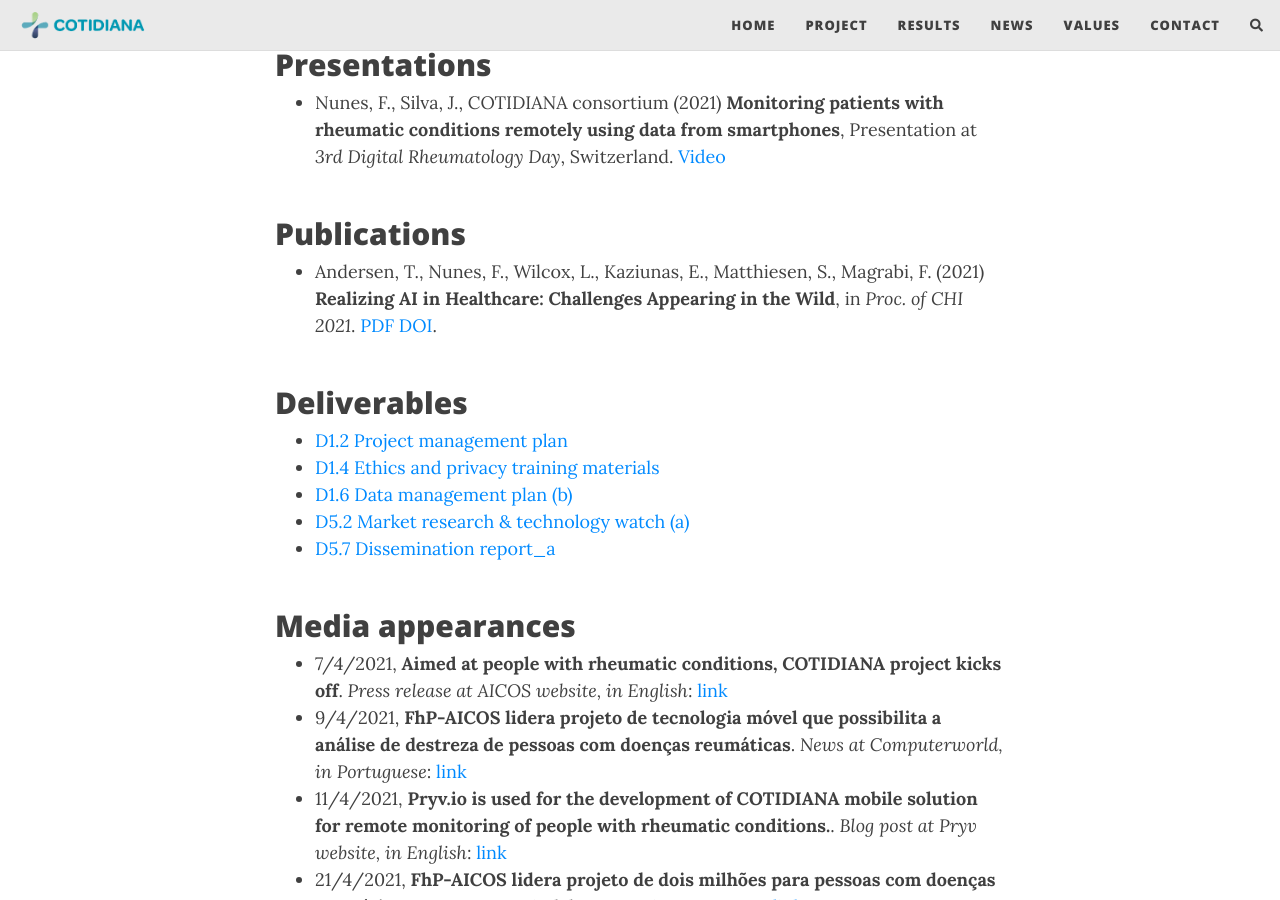
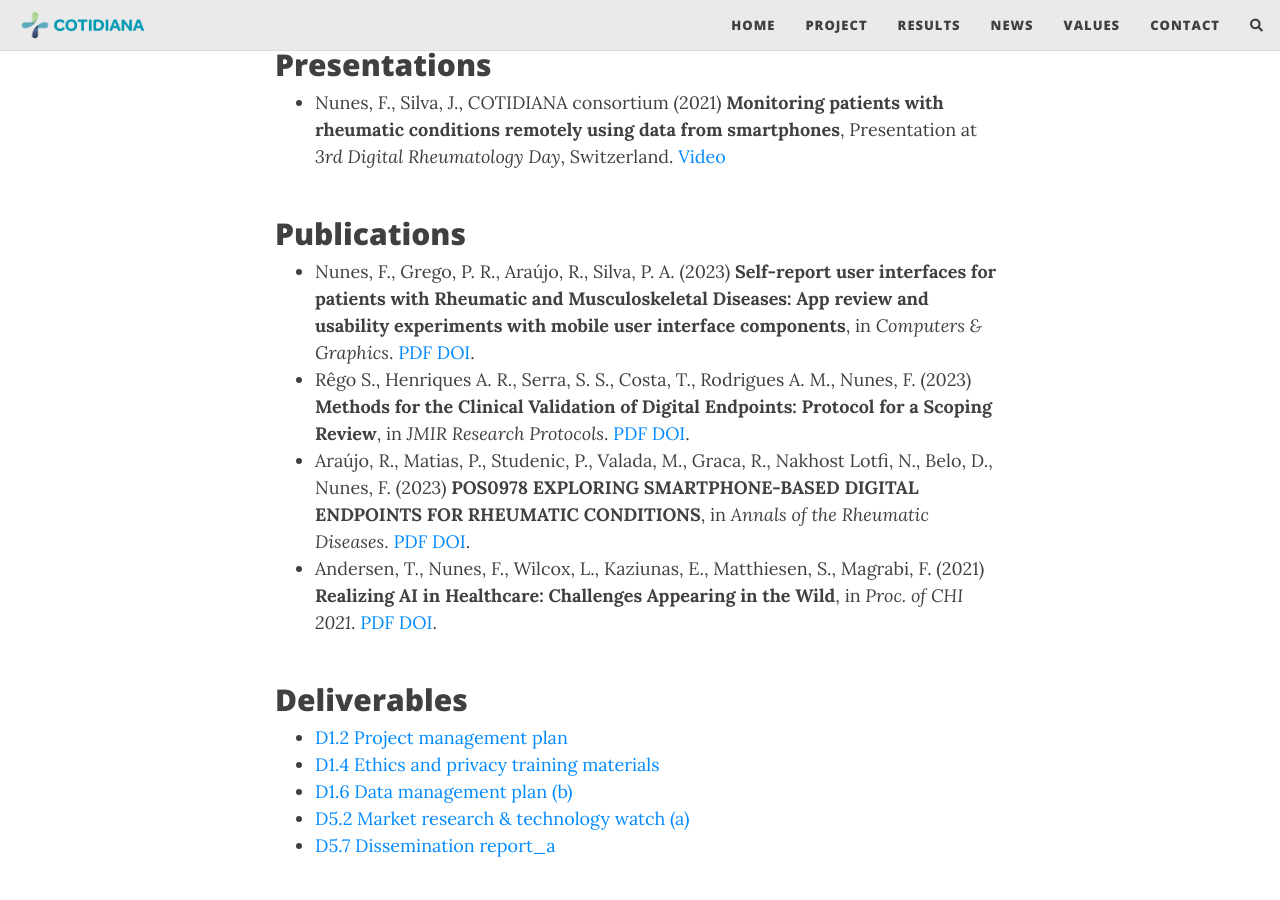
Before and after one commit to fraunhoferportugal/cotidiana-website, a Jekyll site: the page built from results.md, in a window 1280 px wide and 900 px high, scrolled down 447 px. Built offline with Jekyll 4.4.1, drawn with Linux system fonts in a browser that asks for light colours; nearby versions of some CDN libraries; comment, search, counter and statistics services are not loaded.

Commit message:
Update results.md

```diff
--- a/results.md
+++ b/results.md
@@ -14,6 +14,9 @@ The project COTIDIANA started in April 2021 and finishes in July 2023. Neverthel
 
 ## Publications
 
+* Nunes, F., Grego, P. R., Araújo, R., Silva, P. A. (2023) **Self-report user interfaces for patients with Rheumatic and Musculoskeletal Diseases: App review and usability experiments with mobile user interface components**, in _Computers & Graphics_. [PDF](/files/Article2.pdf) [DOI](http://dx.doi.org/10.1016/j.cag.2023.10.009).
+* Rêgo S., Henriques A. R., Serra, S. S., Costa, T., Rodrigues A. M., Nunes, F. (2023) **Methods for the Clinical Validation of Digital Endpoints: Protocol for a Scoping Review**, in _JMIR Research Protocols_. [PDF](https://www.researchprotocols.org/2023/1/e47119/PDF) [DOI](http://dx.doi.org/10.2196/47119).
+* Araújo, R., Matias, P., Studenic, P., Valada, M., Graca, R., Nakhost Lotfi, N., Belo, D., Nunes, F. (2023) **POS0978 EXPLORING SMARTPHONE-BASED DIGITAL ENDPOINTS FOR RHEUMATIC CONDITIONS**, in _Annals of the Rheumatic Diseases_. [PDF](https://ard.bmj.com/content/annrheumdis/82/Suppl_1/805.1.full.pdf) [DOI](http://dx.doi.org/10.1136/annrheumdis-2023-eular.4848).
 * Andersen, T., Nunes, F., Wilcox, L., Kaziunas, E., Matthiesen, S., Magrabi, F. (2021) **Realizing AI in Healthcare: Challenges Appearing in the Wild**, in _Proc. of CHI 2021_. [PDF](/files/Article1.pdf) [DOI](http://dx.doi.org/10.1145/3411763.3441347).<br/><br/>
 
 
```
